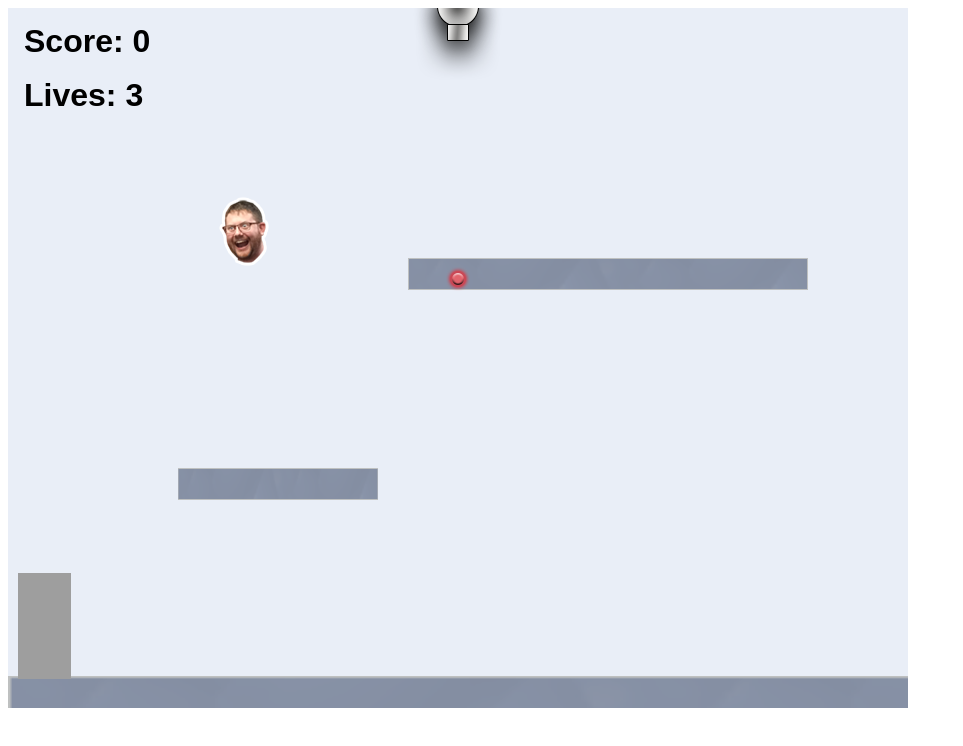
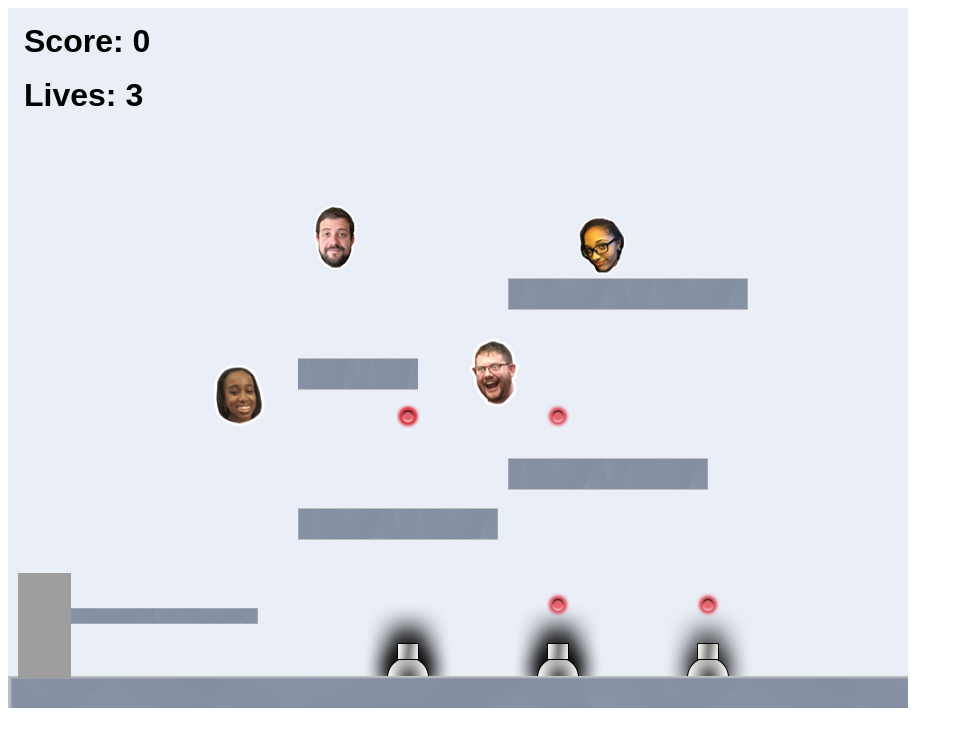
Before and after one commit to 5-matthewkelley/5-matthewkelley.github.io, a website: page projects/platformer/index.html in a window 1280 px wide. Shown: the whole page, without its empty margins (0-963 px from the left). Drawn offline with Linux system fonts and the light colour scheme; animation ran at ten frames a second.

Commit message:
add profolio.html file

```diff
--- a/projects/platformer/js/init/cannon.js
+++ b/projects/platformer/js/init/cannon.js
@@ -27,9 +27,11 @@
         // ALL YOUR CODE GOES BELOW HERE ///////////////////////////////////////
 
         // example:
-        createCannon("top", 450);
-
-
+        createCannon("bottom", 550,0.3);
+        createCannon("bottom", 550,900);
+        createCannon("bottom", 400,0.1);
+        createCannon("bottom", 400,0.3);
+        createCannon("bottom", 700, 900);
         // ALL YOUR CODE GOES ABOVE HERE ///////////////////////////////////////
         ////////////////////////////////////////////////////////////////////////
     };
--- a/projects/platformer/js/init/collectable.js
+++ b/projects/platformer/js/init/collectable.js
@@ -37,10 +37,10 @@
         // ALL YOUR CODE GOES BELOW HERE ///////////////////////////////////////
 
         // example:
-        createCollectable(type.steve, 200, 170, 6, 0.7);
-
-
-
+        createCollectable(type.max, 300, 180, 6, 0.9);
+        createCollectable(type.grace, 200, 329, 10, 0.8);
+        createCollectable(type.steve, 450, 300, 10,0.9);
+        createCollectable(type.kennedi,570,200, 6, 0.9);
         // ALL YOUR CODE GOES ABOVE HERE ///////////////////////////////////////
         ////////////////////////////////////////////////////////////////////////
     };
--- a/projects/platformer/js/init/platform.js
+++ b/projects/platformer/js/init/platform.js
@@ -37,9 +37,11 @@
         createPlatform(0, game.world.height - 32, 3, 2);    // DO NOT DELETE
 
         // example:
-        createPlatform(400, 250);
-        createPlatform(170, 460, 0.5);
-
+        createPlatform(500, 270, 0.6);// highest
+        createPlatform(290, 500,  0.5);//2nd lowest
+        createPlatform(500, 450, 0.5);//middle
+        createPlatform(50, 600, 0.5, 0.5);//lowest platform
+        createPlatform(290,350, 0.3,)//new one
         // ALL YOUR CODE GOES ABOVE HERE ///////////////////////////////////////
         ////////////////////////////////////////////////////////////////////////
     }
```
Also changed, not shown: portfolio.html (+2 -2 lines).
